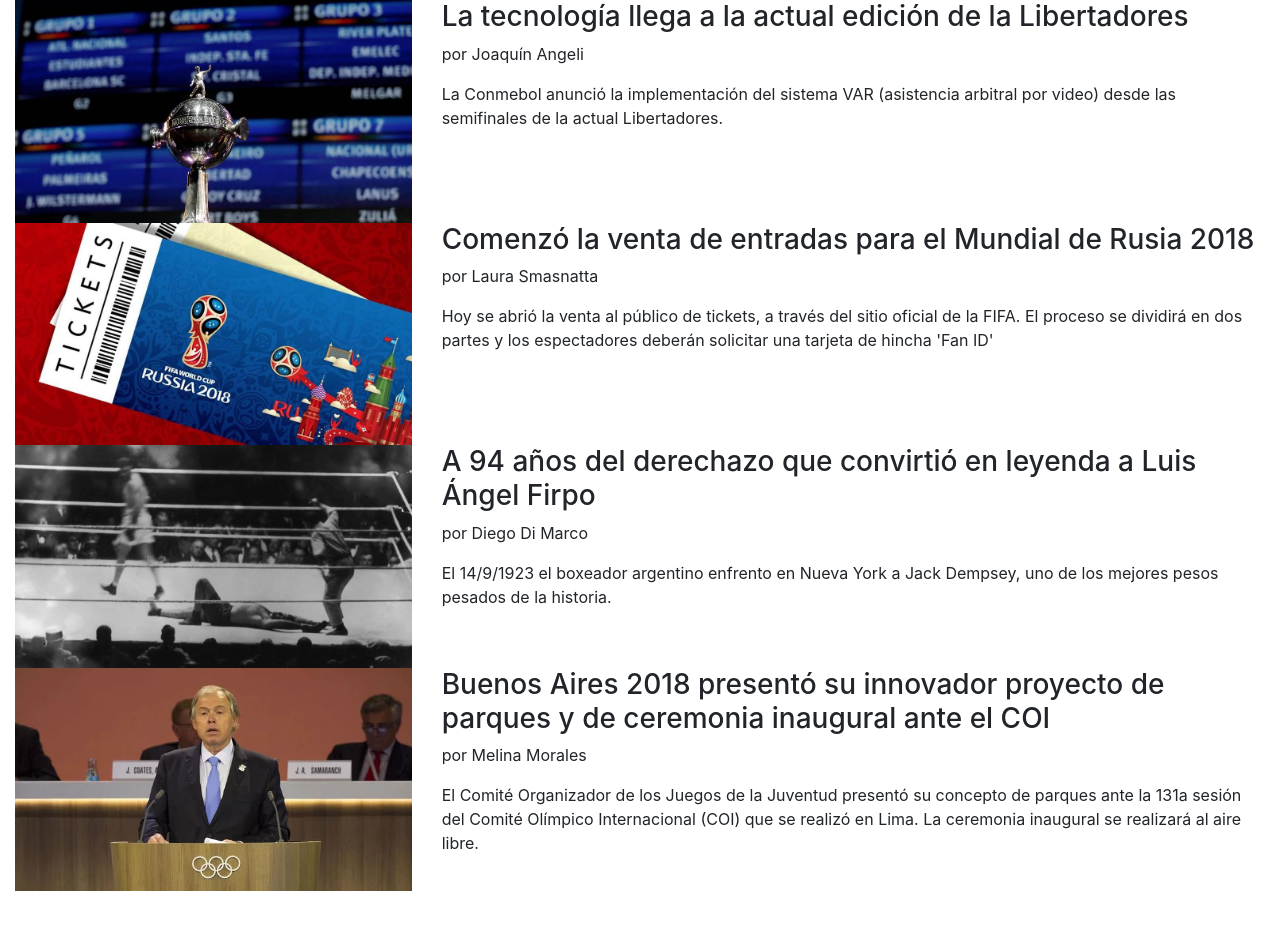
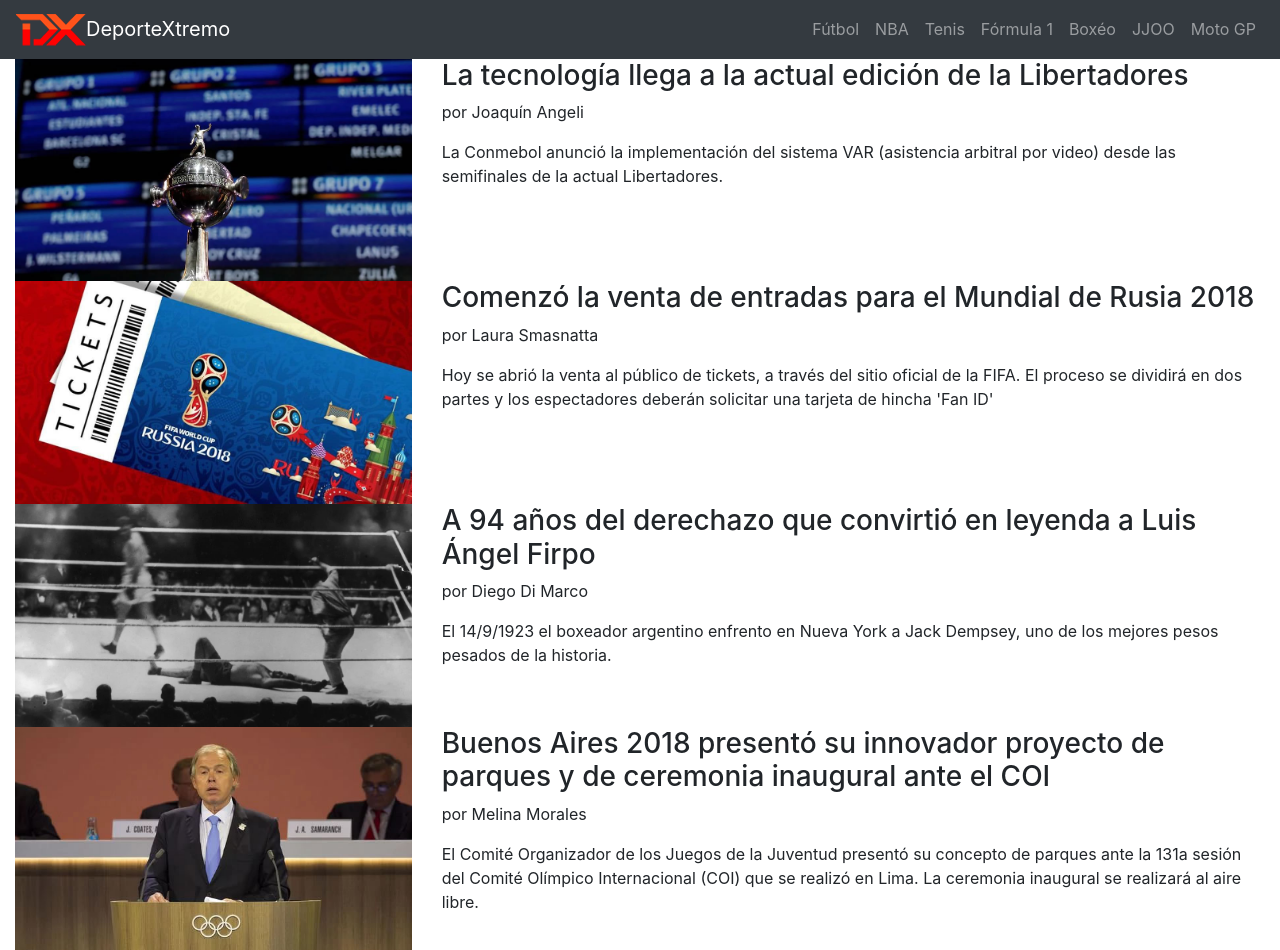
Before and after one commit to EnzoMV/nuevo-proyecto-2, a plain HTML site: page index.html in a window 1280 px wide. Before the commit the page ends 891 px from the top, so only its background shows below. Drawn offline with nearby package versions, Linux system fonts and the light colour scheme.

Commit message:
Armando Header/Nav con componentes y utilidades

```diff
--- a/index.html
+++ b/index.html
@@ -11,6 +11,47 @@
     <title>DX - DeporteXtremo+</title>
   </head>
   <body>
+    <!-- Inicio Nav -->
+    <nav
+    class="navbar navbar-expand-lg navbar-dark bg-dark">
+      <a
+      class="navbar-brand h1 m-0" href="#">
+    <img src="img/logo.png" class="d-inline-block aling-top" alt="">
+     </a>
+    <a
+    class="navbar-brand" href="#">DeporteXtremo
+    </a>
+
+  <button
+   class="navbar-toggler" type="button" data-toggle="collapse" data-target="#menu" aria-controls="menu" aria-expanded="false" aria-label="Toggle navigation">
+    <span class="navbar-toggler-icon"></span>
+  </button>
+
+  <div class="collapse navbar-collapse" id="menu">
+    <ul class="navbar-nav ml-auto text-center">
+      <li class="nav-item">
+        <a class="nav-link" href="#">Fútbol</a>
+      </li>
+      <li class="nav-item">
+        <a class="nav-link" href="#">NBA</a>
+      </li>
+      <li class="nav-item">
+        <a class="nav-link" href="#">Tenis</a>
+      </li>
+      <li class="nav-item">
+        <a class="nav-link" href="#">Fórmula 1</a>
+      </li>
+      <li class="nav-item">
+        <a class="nav-link" href="#">Boxéo</a>
+      </li>
+      <li class="nav-item">
+        <a class="nav-link" href="#">JJOO</a>
+      </li>
+      <li class="nav-item">
+        <a class="nav-link" href="#">Moto GP</a>
+      </li>
+</nav>
+    <!-- Fin Nav -->
 
     <main>
 
```
